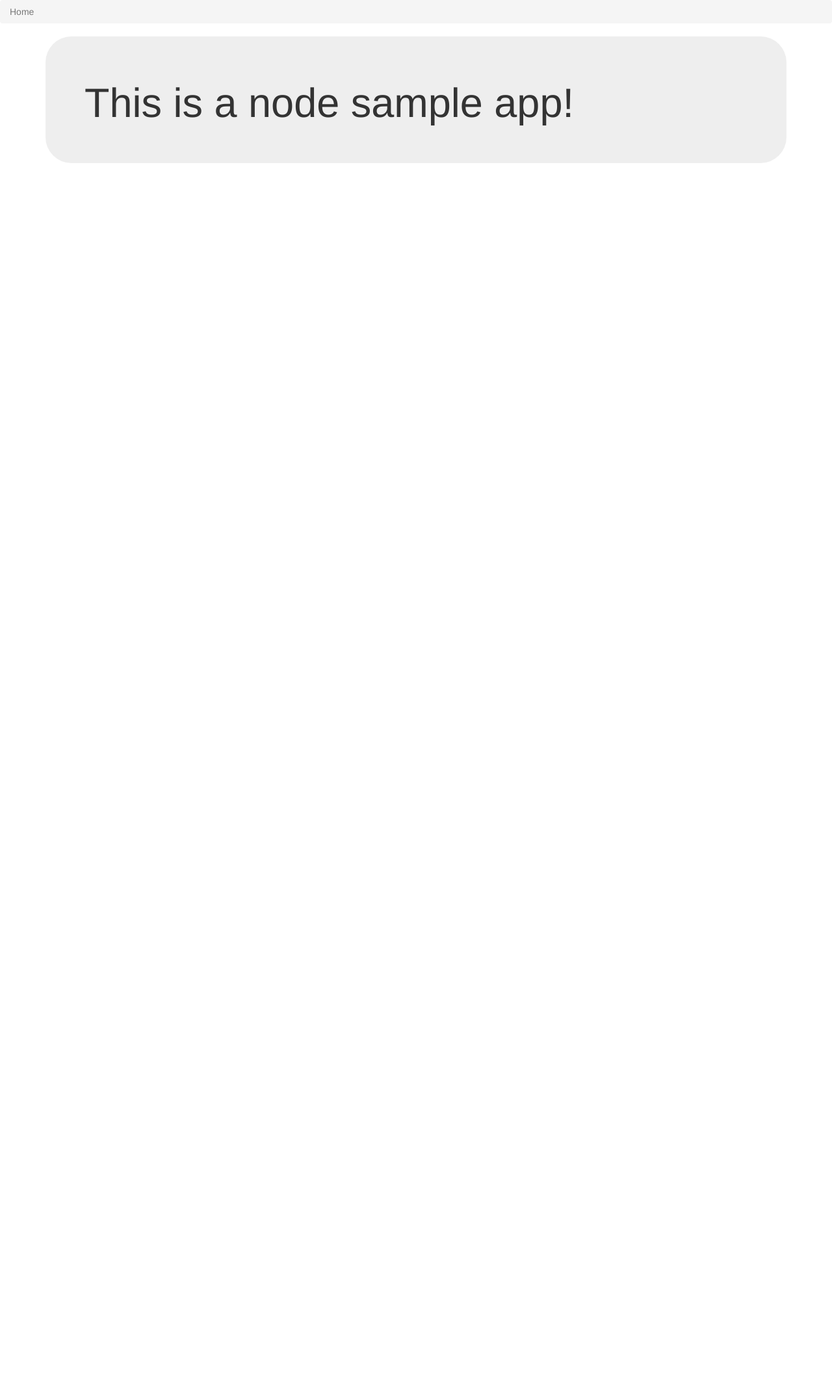
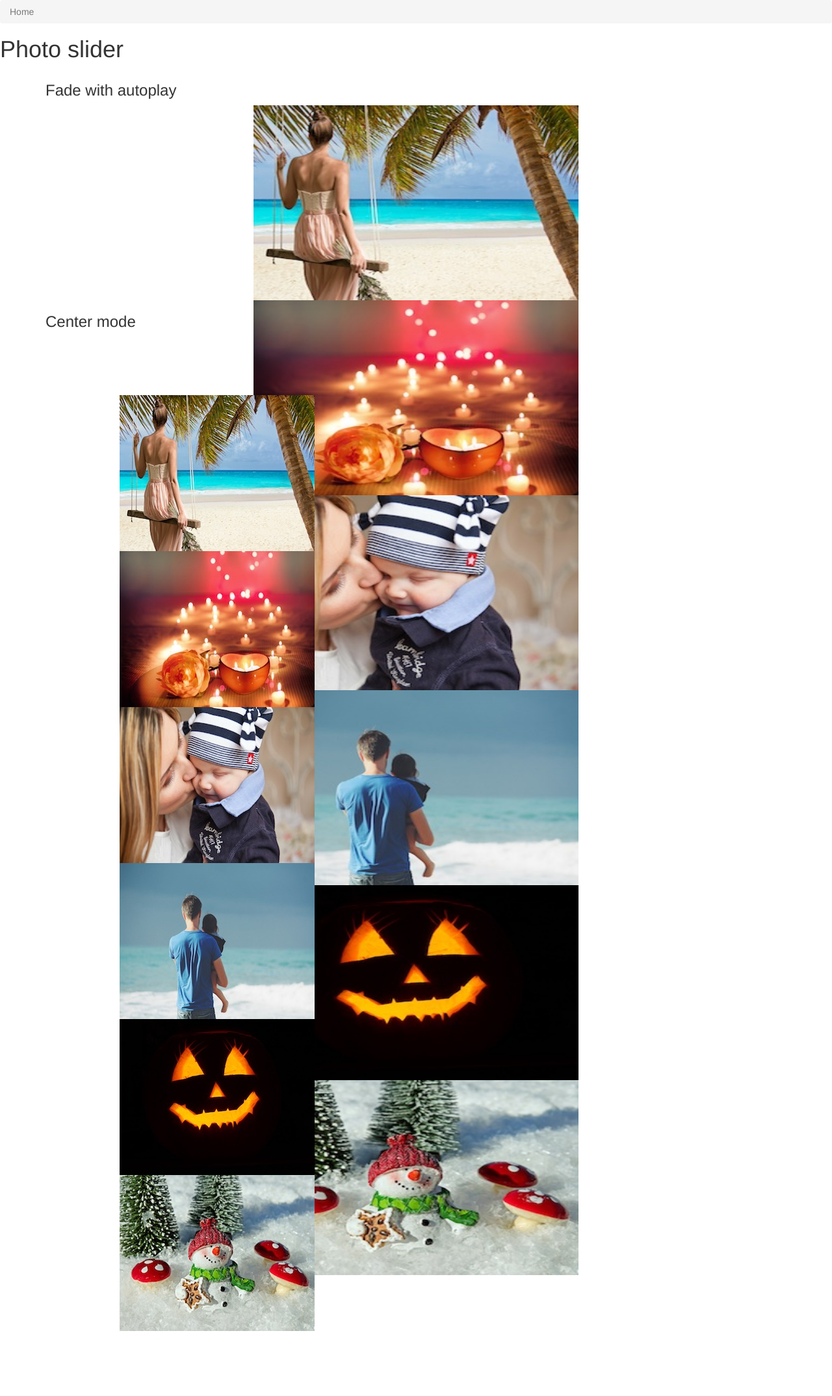
Before and after one commit to SofiaChuquin/slider, a Node server app: page / in a window 1280 px wide. Shown: the whole page at 65% size. Before the commit the page ends 251 px from the top, so only its background shows below. Run offline with Node 20, Linux system fonts and the light colour scheme; some libraries are stand-ins or nearby versions.

Commit message:
Add images

```diff
--- a/public/css/style.css
+++ b/public/css/style.css
@@ -1,3 +1,58 @@
 .container .jumbotron {
   border-radius: 40px;
 }
+
+.title {
+  text-align: center;
+}
+
+.photos-slider {
+  width: 500px;
+  height: 300px;
+  margin: 0 auto;
+}
+
+.photo {
+  width: 500px;
+  height: 300px;
+}
+
+html, body {
+  margin: 0;
+  padding: 0;
+}
+
+* {
+  box-sizing: border-box;
+}
+
+.slider {
+  width: 80%;
+  margin: 100px auto;
+}
+
+.slick-slide {
+  margin: 0px 20px;
+}
+
+.slick-slide img {
+  width: 100%;
+}
+
+.slick-prev:before,
+.slick-next:before {
+  color: black;
+}
+
+.slick-slide {
+  transition: all ease-in-out .3s;
+  opacity: .2;
+}
+
+.slick-active {
+  opacity: .5;
+}
+
+.slick-current {
+  opacity: 1;
+}
--- a/views/index.ejs
+++ b/views/index.ejs
@@ -2,18 +2,38 @@
 <html lang="en">
 	<head>
 		<meta charset="UTF-8">
-		<title>Node Sample App</title>
+		<title>Nodejs App</title>
 		<link href="https://maxcdn.bootstrapcdn.com/bootswatch/3.3.7/journal/bootstrap.min.css" rel="stylesheet">
 		<link rel="stylesheet" href="css/style.css">
+    <!-- <link rel='stylesheet' type='text/css' href='./slick/slick.css'/>
+    <link rel='stylesheet' type='text/css' href='./slick/slick-theme.css'/>
+    <script src='./index.js'></script> -->
 	</head>
 	<body>
 		<ol class="breadcrumb">
 		  <li class="breadcrumb-item active">Home</li>
 		</ol>
+    <h1>Photo slider</h1>
 		<div class="container">
-			<div class="jumbotron">
-				<h1>This is a node sample app!</h1>
-			</div>
+      <h3>Fade with autoplay</h3>
+      <div class='photos-slider'>
+        <div><img class='img-1 photo' src='../images/summer.jpg' /></div>
+        <div><img class='img-2 photo' src='../images/valentinesday.jpg' /></div>
+        <div><img class='img-3 photo' src='../images/mothersday.jpg' /></div>
+        <div><img class='img-4 photo' src='../images/fathersday.jpg' /></div>
+        <div><img class='img-5 photo' src='../images/halloween.jpg' /></div>
+        <div><img class='img-6 photo' src='../images/christmas.jpg' /></div>
+      </div>
+      <h3>Center mode</h3>
+      <div class='photos slider'>
+        <div><img class='img-1 photo-center' src='../images/summer.jpg' /></div>
+        <div><img class='img-2 photo-center' src='../images/valentinesday.jpg' /></div>
+        <div><img class='img-3 photo-center' src='../images/mothersday.jpg' /></div>
+        <div><img class='img-4 photo-center' src='../images/fathersday.jpg' /></div>
+        <div><img class='img-5 photo-center' src='../images/halloween.jpg' /></div>
+        <div><img class='img-6 photo-center' src='../images/christmas.jpg' /></div>
+      </div>
 		</div>
+    <!-- <script type='text/javascript' src='./slick/slick.min.js'></script> -->
 	</body>
 </html>
```
Also changed, not shown: public/images/christmas.jpg (added), public/images/fathersday.jpg (added), public/images/halloween.jpg (added), public/images/mothersday.jpg (added), public/images/summer.jpg (added), public/images/valentinesday.jpg (added).
